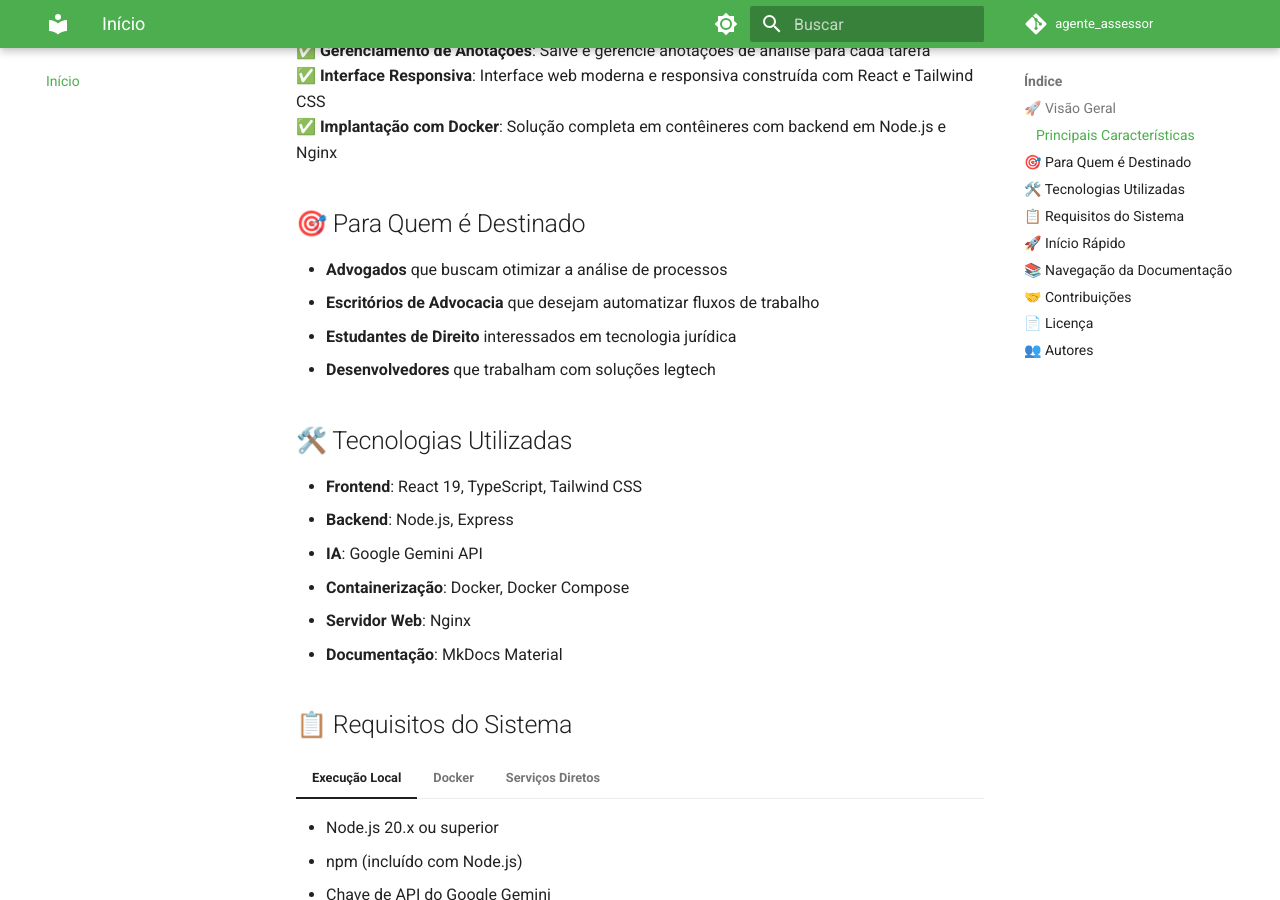
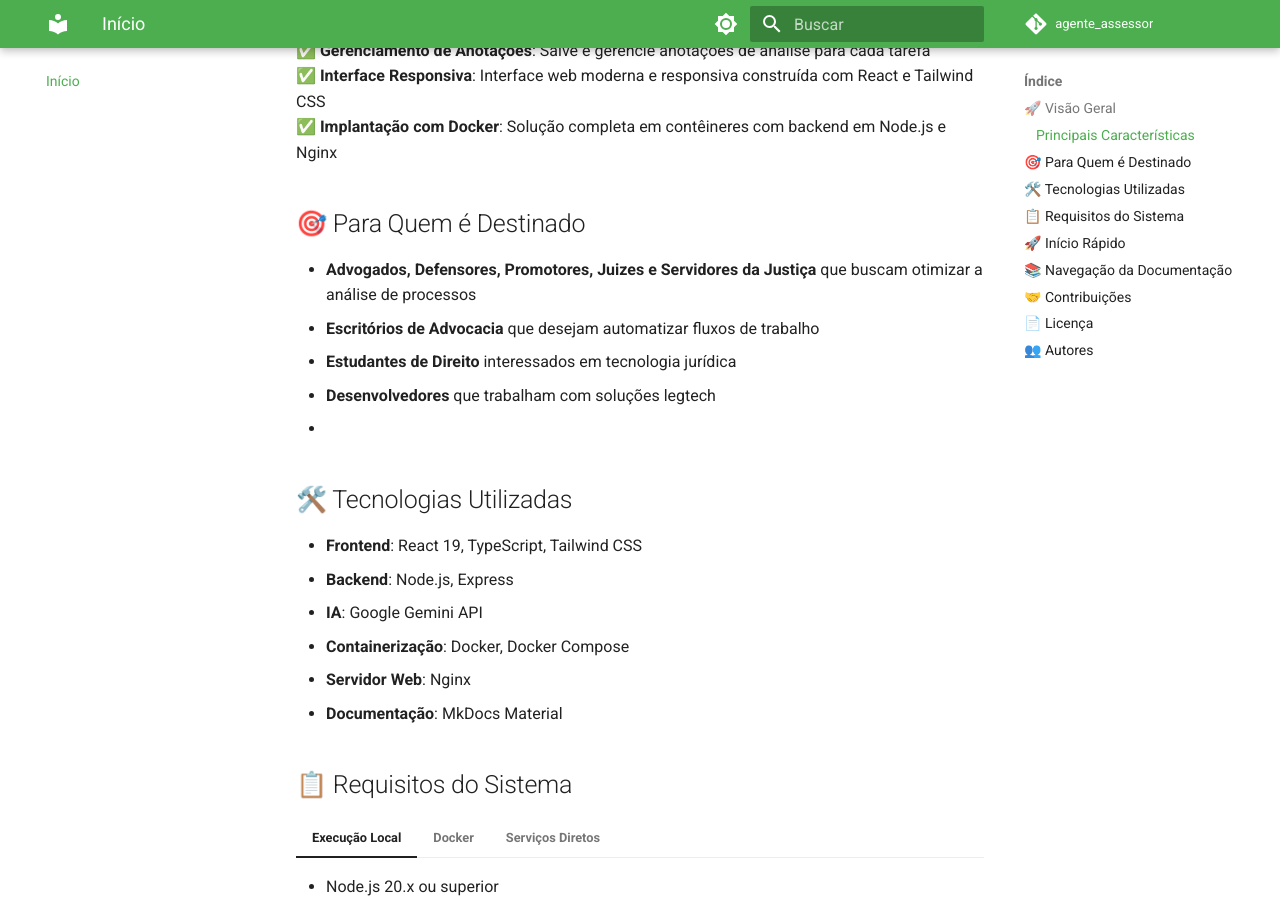
Before and after one commit to neaigd/agente_assessor, an MkDocs documentation site: the page built from docs/index.md, in a window 1280 px wide and 900 px high, scrolled down 631 px. Built offline with MkDocs 1.6.1 and Material for MkDocs 9.7.7, drawn with Linux system fonts in a browser that asks for light colours; comment, search, counter and statistics services are not loaded; the version menu is left out.

Commit message:
modifica o público alvo

```diff
--- a/docs/index.md
+++ b/docs/index.md
@@ -16,10 +16,11 @@ O Agente Assessor é uma aplicação web moderna que combina o poder da IA do Go
 
 ## 🎯 Para Quem é Destinado
 
-- **Advogados** que buscam otimizar a análise de processos
+- **Advogados, Defensores, Promotores, Juizes e Servidores da Justiça** que buscam otimizar a análise de processos
 - **Escritórios de Advocacia** que desejam automatizar fluxos de trabalho
 - **Estudantes de Direito** interessados em tecnologia jurídica
 - **Desenvolvedores** que trabalham com soluções legtech
+-
 
 ## 🛠️ Tecnologias Utilizadas
 
```
